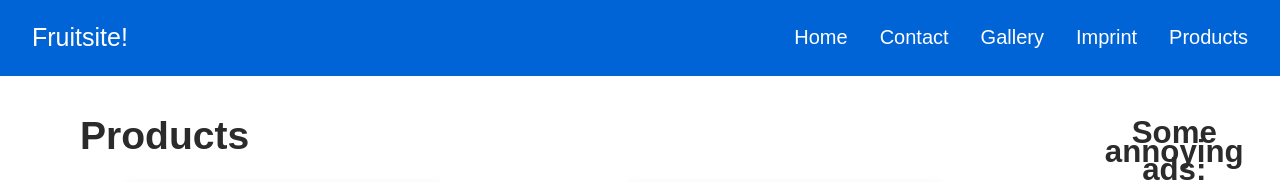
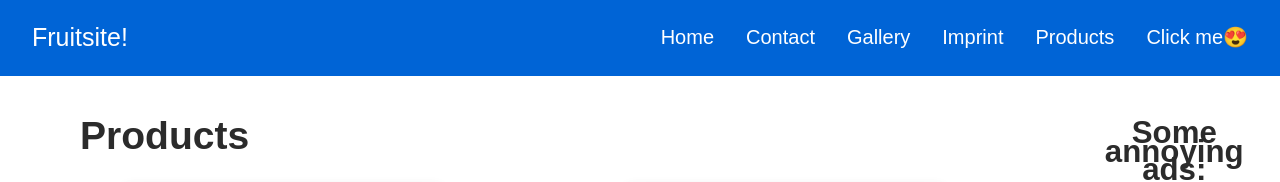
Before and after one commit to JanTrichter/glweb-homepage, a plain HTML site: page index.html in a window 1280 px wide. Shown: the top 182 px of the page. Drawn offline with Linux system fonts and the light colour scheme.

Commit message:
remove element on click
removes an element on click with the removeElement() function. (Aufgabe 26)

```diff
--- a/index.html
+++ b/index.html
@@ -22,6 +22,7 @@
                     <li><a href="#" onclick="navigate('/gallery'); return false;">Gallery</a></li>
                     <li><a href="#" onclick="navigate('/imprint'); return false;">Imprint</a></li>
                     <li><a href="#" onclick="navigate('/'); return false;">Products</a></li>
+                    <li><a href="#" onclick="removeElement(event)">Click me😍</a></li>
                 </ul>
             </nav>
         </div>
--- a/main.js
+++ b/main.js
@@ -214,3 +214,9 @@ const showAlert = () => {
     I am Scatman 🎩
 `);
 }
+
+// remove element
+
+const removeElement = (event) => {
+    event.target.remove();
+}
```
